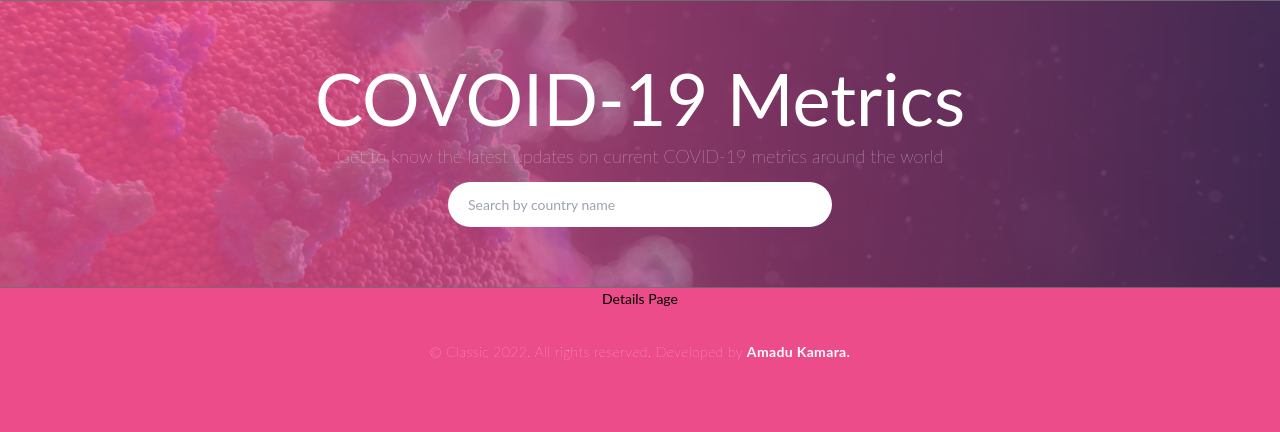
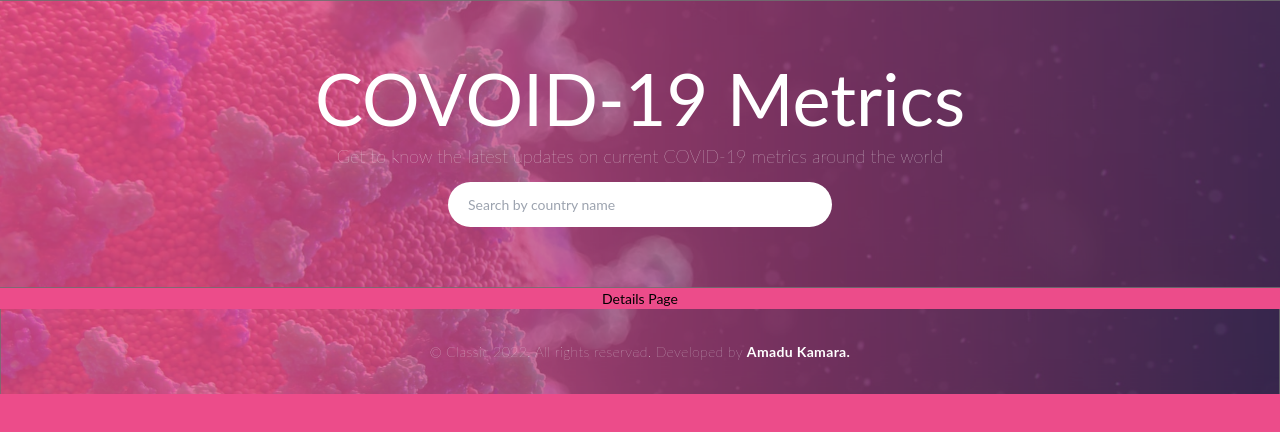
Before and after one commit to AmaduKamara/covid-metrics-data, a React (Create React App) app: page /1 in a window 1280 px wide. Shown: the top 432 px of the page. Built offline with nearby package versions, Linux system fonts and the light colour scheme.

Commit message:
Add background-image on the footer

```diff
--- a/src/components/Country.jsx
+++ b/src/components/Country.jsx
@@ -2,12 +2,12 @@ import { PropTypes } from 'prop-types';
 import { BsArrowRightCircle } from 'react-icons/bs';
 
 const Country = ({ country, TotalConfirmed }) => (
-  <div className="border border-pink-300 p-5 country">
+  <div className="border border-pink-400 p-5 country">
     <div className="flex justify-end items-end">
-      <BsArrowRightCircle />
+      <BsArrowRightCircle className="text-white text-2xl cursor-pointer" />
     </div>
     <div className="flex flex-col justify-end items-end mt-5">
-      <h1 className="text-xs sm:text-lg md:text-xl lg:text-2xl  uppercase text-white">{country}</h1>
+      <h1 className="text-xs sm:text-lg md:text-xl lg:text-2xln font-semibold uppercase text-white">{country}</h1>
       <p className="text-white text-xs sm:text-sm md:text-lg mt-1">{TotalConfirmed}</p>
     </div>
   </div>
--- a/src/components/Footer.jsx
+++ b/src/components/Footer.jsx
@@ -1,7 +1,7 @@
 import React from 'react';
 
 const Footer = () => (
-  <div className="py-8 flex justify-center items-center">
+  <div className="py-8 flex justify-center items-center hero">
     <h1 className="font-thin text-gray-100 tracking-wide">
       &copy; Classic 2022. All rights reserved. Developed by
       {' '}
```
